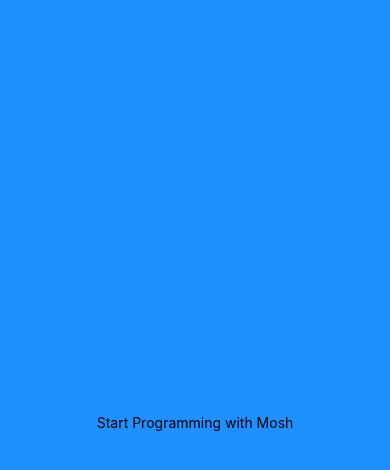
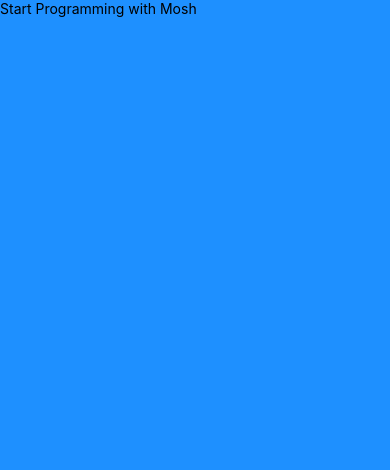
Before and after one commit to budimanfajarf/learn-react-native, a React Native app: screen / in a window 390 px wide. Shown: the top 470 px of the page. Built offline with nearby package versions, Linux system fonts and the light colour scheme.

Commit message:
SafeAreaView not working in my android 10 (oppo f9)

```diff
--- a/App.tsx
+++ b/App.tsx
@@ -1,10 +1,10 @@
-import { View, Text, StyleSheet } from 'react-native';
+import { View, Text, StyleSheet, SafeAreaView } from 'react-native';
 
 export default function App() {
   return (
-    <View style={styles.container}>
+    <SafeAreaView style={styles.container}>
       <Text>Start Programming with Mosh</Text>
-    </View>
+    </SafeAreaView>
   );
 }
 
@@ -12,7 +12,5 @@
   container: {
     flex: 1,
     backgroundColor: 'dodgerblue',
-    alignItems: 'center',
-    justifyContent: 'center',
   },
 });
```
